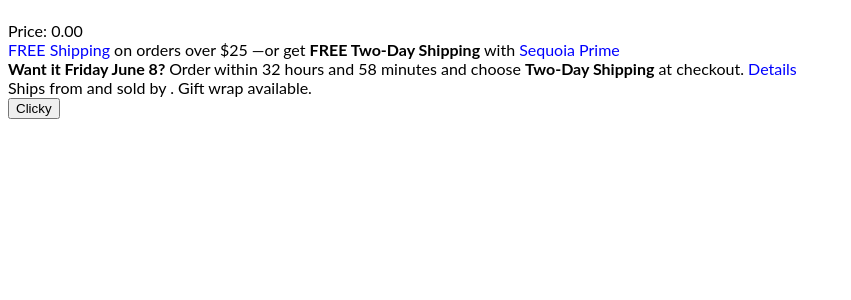
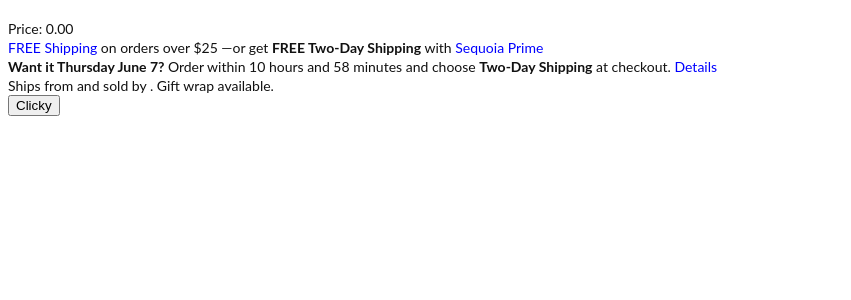
Before and after one commit to kmmcc/product-description-FEC, a React app: page / in a window 1280 px wide. Shown: the top 300 px of the page, without its empty margins (0-851 px from the left). Built offline with nearby package versions, Linux system fonts and the light colour scheme; the HTML template or start-up script is replaced by a standard one.

Commit message:
add min width style, fix bug in order by in stock display

```diff
--- a/client/src/components/App.jsx
+++ b/client/src/components/App.jsx
@@ -5,12 +5,17 @@ import styled from 'styled-components'
 
 import {StockStatus, InStock} from './StockStatus.jsx'
 
+const WidthWrapper = styled.div`
+  min-width: 250px;
+`
+
 const Title = styled.h1`
   font-family: Lato;
-  font-weight: bold;
-  font-size: 1.0em;
+  font-weight: 700;
+  font-size: 14px;
   text-align: left;
   color: black;
+  color: rgb(17, 17, 17);
 `
 
 export const DescriptionLink = styled.span`
@@ -23,6 +28,10 @@ export const DescriptionLink = styled.span`
 
 const DescriptionText = styled.span`
   font-family: Lato;
+  font-size: 14px;
+  font-weight: 400;
+  line-height: 19px;
+  color: #111;
 `
 export const DescriptionTextBold = DescriptionText.extend`
   font-weight: bold;
@@ -86,7 +95,7 @@ class App extends React.Component {
 
   render () {
     return (
-      <div id='parent-container'>
+      <WidthWrapper id='parent-container'>
 
         <DescriptionLink>
           <div id='manufacturer-container'> {this.state.manufacturer} </div>
@@ -115,7 +124,7 @@ class App extends React.Component {
 
         <button onClick={ this.fetchProductDescription } > Clicky </button>
 
-      </div>
+      </WidthWrapper>
     )
   }
 
--- a/client/src/components/StockStatus.jsx
+++ b/client/src/components/StockStatus.jsx
@@ -18,18 +18,23 @@ export function InStock() {
   let hours = time.getHours()
   let minutes = 60 - time.getMinutes()
 
+  if (minutes === 60) {
+    minutes = 0
+    hours = hours + 1
+  }
+
   let date = new Date();
   let dd = date.getDate() + 2;
   let weekDay = date.getDay() + 2;
   let mm = date.getMonth();
 
-  if (hours => 12) {
+  if (hours >= 12) {
     hours = hours - 12
     dd = dd + 1
     weekDay = weekDay + 1
   }
 
-  let timeTil = 24 - hours
+  let timeTil = 14 - hours
 
   if (weekDay > 6) {
     weekDay = weekDay - 7
```
Also changed, not shown: 1 other file (tests, documents, lock files or other folders).
